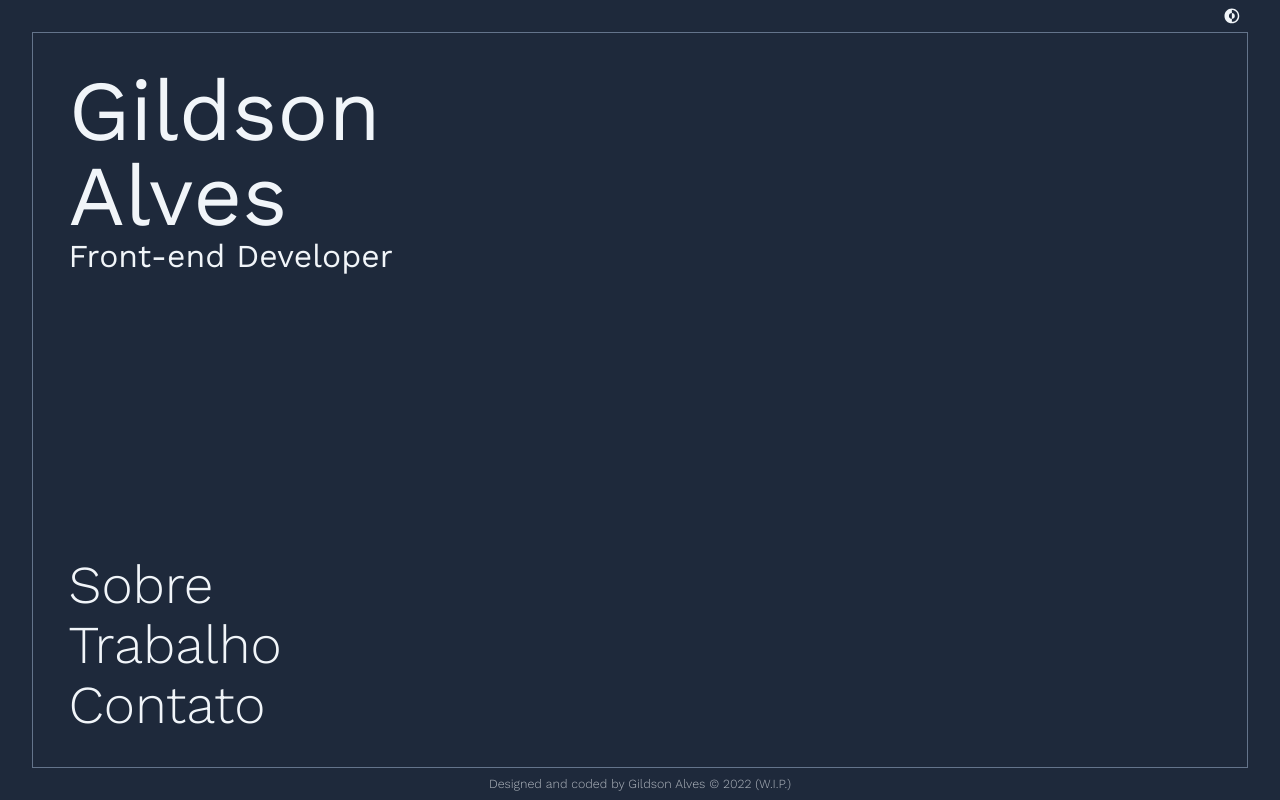
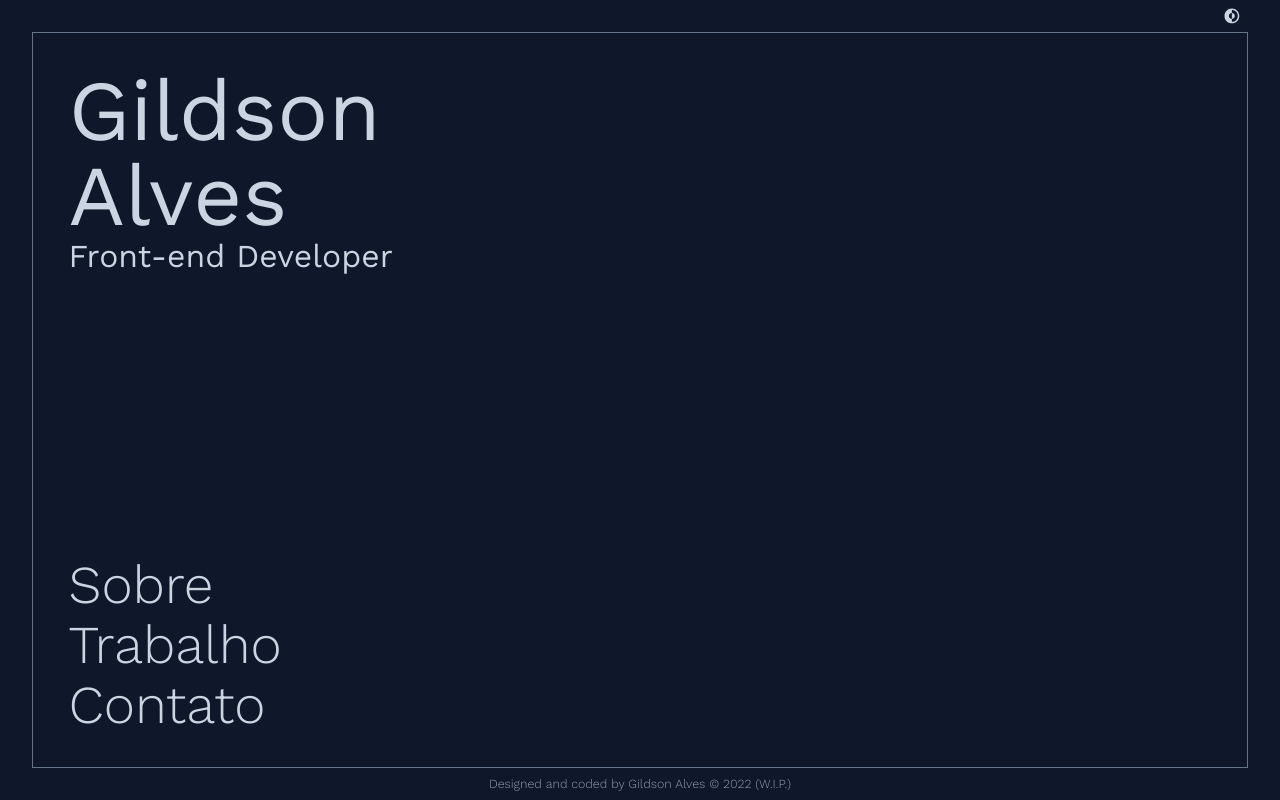
Before and after one commit to GilAlvez/portfolio, a Next.js app: page / in a window 1280 px wide. Built offline with nearby package versions, Linux system fonts and the light colour scheme.

Commit message:
(styles globals) increase contrast colors

```diff
--- a/styles/_globals.scss
+++ b/styles/_globals.scss
@@ -22,11 +22,11 @@ body {
 		@apply m-0 p-0 box-border;
 	}
 	body {
-		@apply antialiased min-h-screen transition duration-500 dark:font-light
-		bg-slate-100 text-slate-800
-		dark:bg-slate-800 dark:text-slate-100
+		@apply antialiased min-h-screen transition duration-500 font-light
+		bg-slate-100 text-black
+		dark:bg-slate-900 dark:text-slate-300
 		selection:bg-primary-300 selection:text-slate-800
-		dark:selection:bg-slate-700 dark:selection:text-primary-400;
+		dark:selection:bg-slate-800 dark:selection:text-primary-400;
 	}
 	a {
 		@apply cursor-pointer;
```
